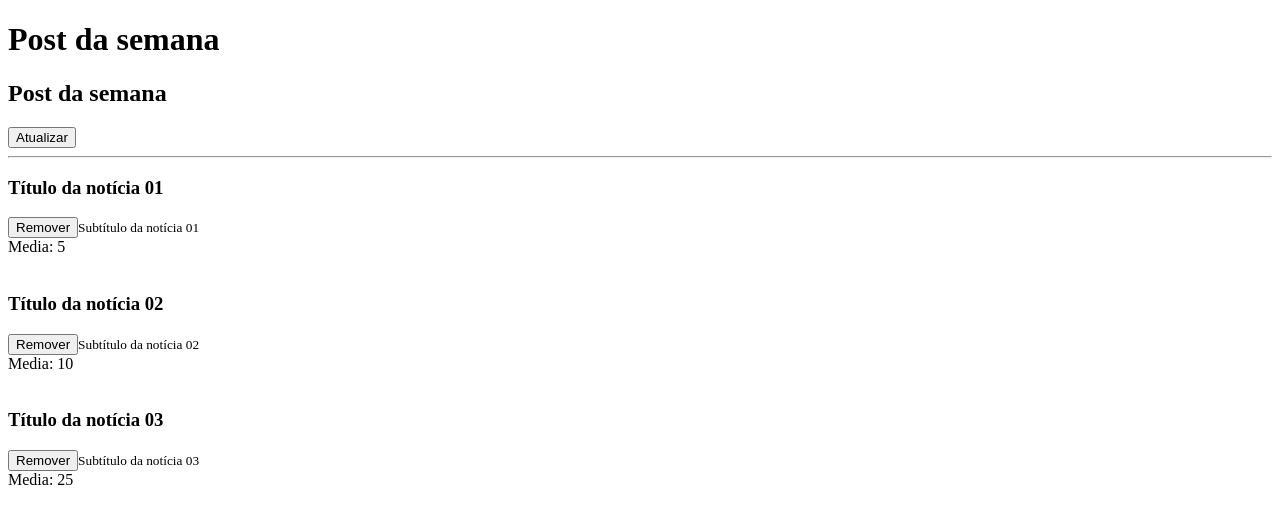
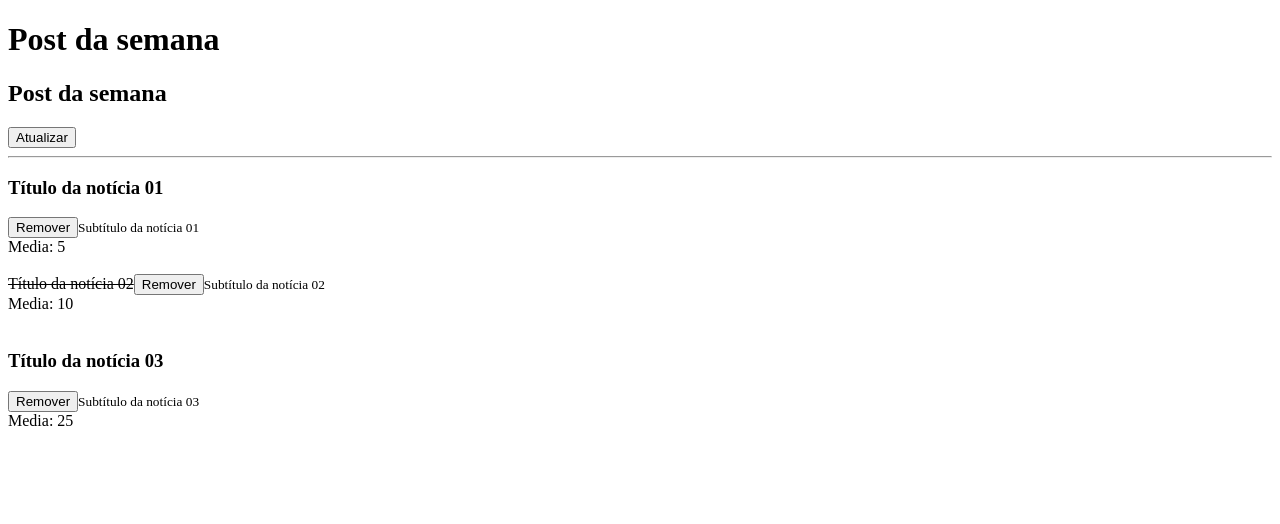
Before and after one commit to guusfelix2015/JSSTACK, a React app in the folder react-fundamentos/: page / in a window 1280 px wide. Shown: the top 524 px of the page. Built offline with nearby package versions, Linux system fonts and the light colour scheme.

Commit message:
conditional render

```diff
--- a/react-fundamentos/src/App.js
+++ b/react-fundamentos/src/App.js
@@ -10,18 +10,21 @@ function App() {
       title: "Título da notícia 01",
       subtitle: "Subtítulo da notícia 01",
       likes: 10,
+      read: false,
     },
     {
       id: Math.random(),
       title: "Título da notícia 02",
       subtitle: "Subtítulo da notícia 02",
       likes: 20,
+      read: true,
     },
     {
       id: Math.random(),
       title: "Título da notícia 03",
       subtitle: "Subtítulo da notícia 03",
       likes: 50,
+      read: false,
     },
   ]);
 
@@ -40,6 +43,7 @@ function App() {
   function handleRemovePost(postId) {
     setPosts((prevState) => prevState.filter((post) => post.id !== postId));
   }
+
   return (
     <>
       <Header title="Post da semana">
@@ -52,6 +56,7 @@ function App() {
           onRemove={() => {
             handleRemovePost(post.id);
           }}
+          read={post.read}
           key={post.id}
           title={post.title}
           subtitle={post.subtitle}
--- a/react-fundamentos/src/Post.js
+++ b/react-fundamentos/src/Post.js
@@ -1,11 +1,11 @@
 import React from "react";
 import PropTypes from "prop-types";
 
-export default function Post({ title, subtitle, likes, onRemove }) {
+export default function Post({ title, subtitle, likes, onRemove, read }) {
   return (
     <>
       <article>
-        <h3>{title}</h3>
+        {read ? <s>{title}</s> : <h3>{title}</h3>}
         <button onClick={onRemove}>Remover</button>
         <small>{subtitle}</small>
         <br />
@@ -21,4 +21,5 @@ Post.propTypes = {
   title: PropTypes.string.isRequired,
   subtitle: PropTypes.string.isRequired,
   onRemove: PropTypes.func.isRequired,
+  read: PropTypes.bool,
 };
```
